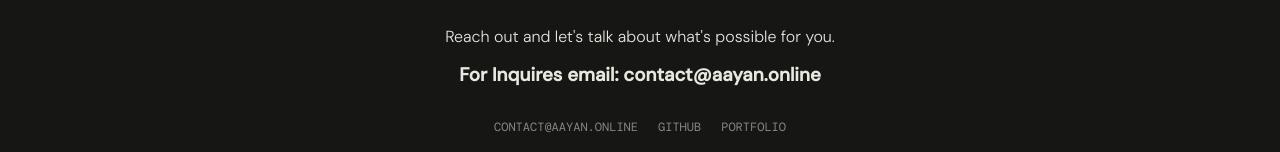
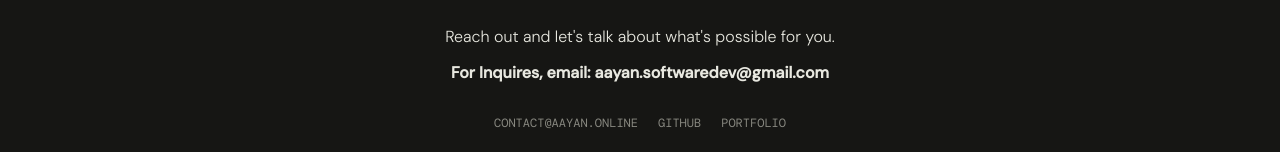
Before and after one commit to Aayan-SoftwareDev/Portfolio, a plain HTML site: page index.html in a window 1280 px wide. Shown: the part 2809-2961 px from the top of the page. Drawn offline with nearby package versions, Linux system fonts and the light colour scheme; a web font is replaced by a local one.

```diff
--- a/index.html
+++ b/index.html
@@ -579,7 +579,7 @@
   <p class="section-tag" style="justify-content:center;">Ready to Work Together?</p>
   <h2>Let's Build Something<br><em>Worth Talking About</em></h2>
   <p style="margin-bottom: 15px;">Reach out and let's talk about what's possible for you.</p>
-  <h3>For Inquires email: contact@aayan.online</h3>
+  <h4>For Inquires, email: aayan.softwaredev@gmail.com</h4>
   <div class="cta-contact">
     <a href="mailto:contact@aayan.online" class="contact-item">contact@aayan.online</a>
     <a href="https://github.com/Aayan-SoftwareDev/" class="contact-item">Github</a>
@@ -613,4 +613,5 @@
   });
 </script>
 </body>
+
 </html>
```
